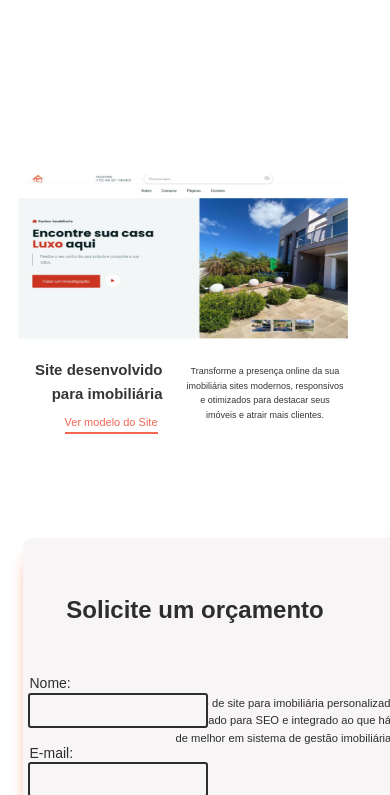
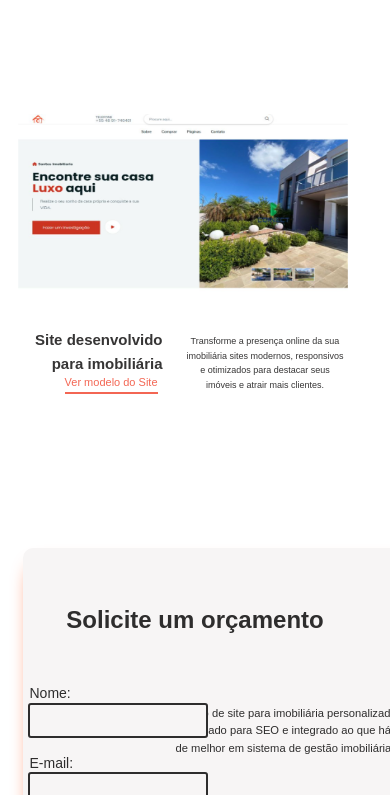
Before and after one commit to marivanenoronha/imobiliaria_digital, a plain HTML site: page index.html in a window 390 px wide. Shown: the part 1888-2683 px from the top of the page. Drawn offline with Linux system fonts and the light colour scheme.

Commit message:
feat: change hero-foto img and item h3 p span img

```diff
--- a/styles.css
+++ b/styles.css
@@ -630,17 +630,18 @@ footer {
     .item-foto img {
         position: relative;
         width: 330px;
-        height: 170px;
+        height: 180px;
+        top: 20px;
     }
 
     .portfolio .item h3 {
         font-size: 15px;
         right: 220px;
-        top: 390px;
+        top: 360px;
     }
 
     .portfolio .item p {
-        top: 348px;
+        top: 318px;
         font-size: 9px;
         left: 70px;
     }
@@ -650,7 +651,7 @@ footer {
         position: relative;
         font-size: 11px;
         right: 225px;
-        top: 340px;
+        top: 300px;
     }
 
 
```
